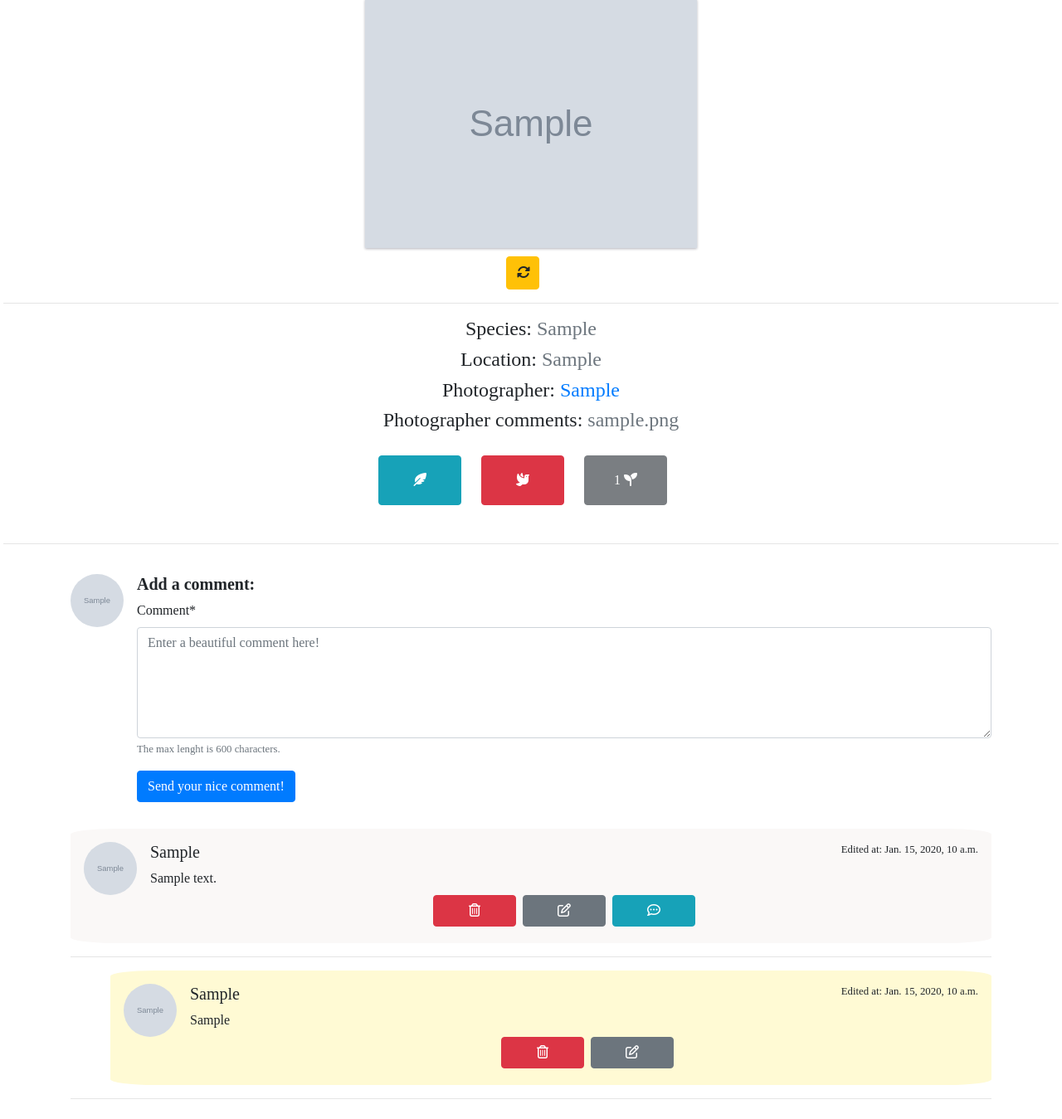
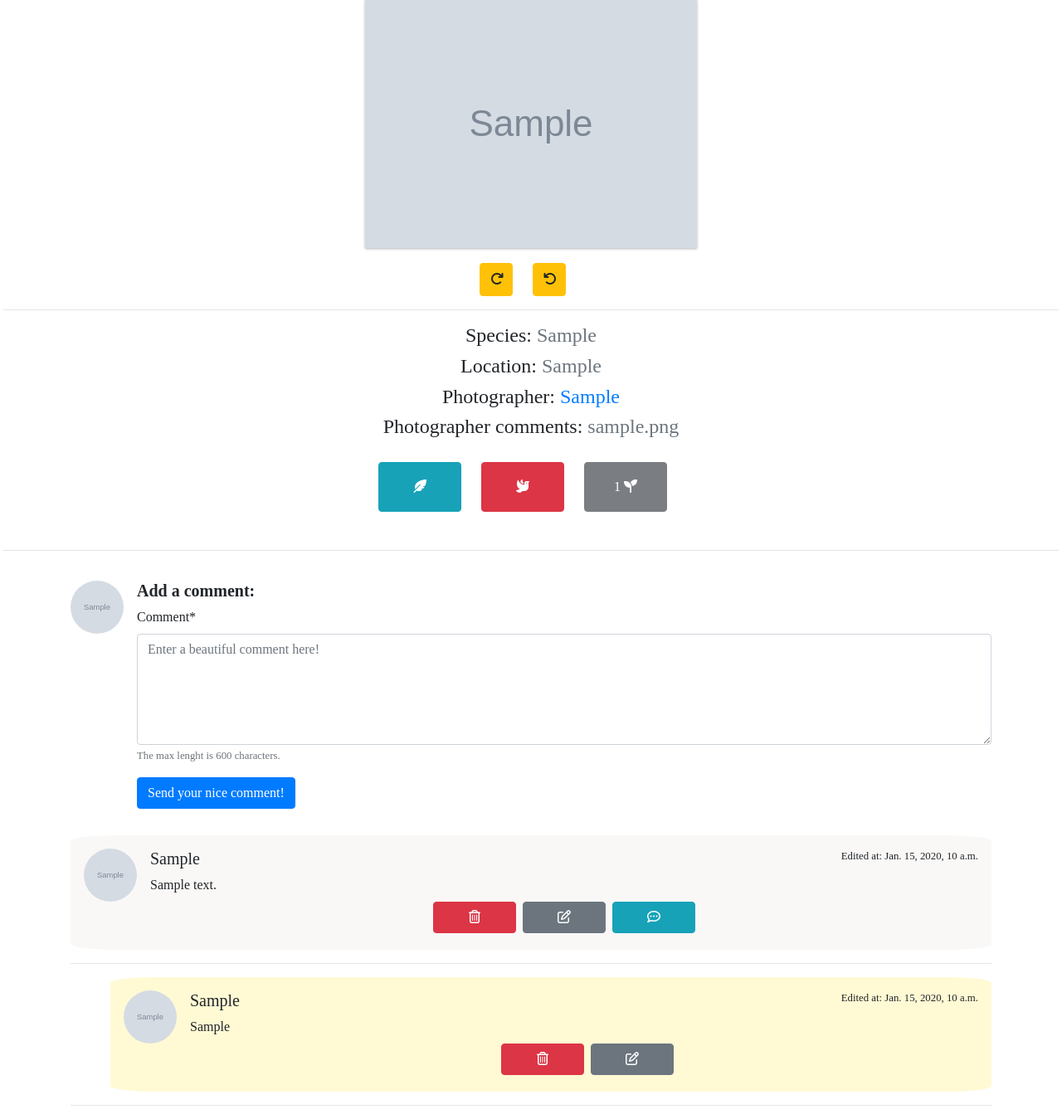
Before and after one commit to sergiojaj/new_whistly, a Django app: page /birds_nest/00000000-0000-0000-0000-000000000001/ in a window 1280 px wide. Shown: the part 216-1565 px from the top of the page at 83% size. Before the commit the page ends 1541 px from the top, so only its background shows below. Run offline with Django 3.2, Linux system fonts and the light colour scheme; a user stored in the database is signed in; tables that the repository leaves empty hold one stand-in row (values such as "Sample post"); grey boxes marked "Sample" are stand-in pictures; some libraries are stand-ins or nearby versions.

Commit message:
custom model rotate method for bird pics

```diff
--- a/birds/utils.py
+++ b/birds/utils.py
@@ -38,7 +38,3 @@ def file_size(value):
     limit = 5242880 # 5 megabytes
     if value.size > limit:
         raise ValidationError('File too large. Size should not exceed 2 MiB')
-
-def rotate_image(image):
-
-    image = Image.open()
--- a/pages/views.py
+++ b/pages/views.py
@@ -120,6 +120,17 @@ class BirdDetailSimpleView(LoginRequiredMixin,View):
 
     def get(self, request, *args, **kwargs):
         view = BirdDetailView.as_view()
+
+        # calls model custom method to rotate image
+        if request.GET.get('name', False):
+            pk = request.GET.get('pk', False)
+            if 'rotate-left' in request.GET.get('name'):
+                bird_obj = get_object_or_404(Bird, pk=pk)
+                bird_obj.rotate_left()
+            elif 'rotate-right' in request.GET.get('name'):
+                bird_obj = get_object_or_404(Bird, pk=pk)
+                bird_obj.rotate_right()
+
         return view(request, *args, **kwargs)
 
     def post(self, request, *args, **kwargs):
--- a/templates/bird/bird_detail.html
+++ b/templates/bird/bird_detail.html
@@ -10,12 +10,23 @@
 <div class="row p-1">
   <div class="container" align=center>
     <hr class="featurette-divider">
-    <img id='bird_image' class="bird_detail_image img-fluid" src="{{bird_detail.picture.url}}" data-src="{holder.js/500x500/auto}" alt="Picture not found">
-    {% if bird_detail.photographer == user %}
-          <button class="btn btn-warning rotate_btn" onclick="rotate_image();">
-            <i class="fas fa-sync-alt"></i>
+    <div class="col-12">
+      <img id='bird_image' class="bird_detail_image img-fluid" src="{{bird_detail.picture.url}}" data-src="{holder.js/500x500/auto}" alt="Picture not found">
+    </div>
+    <div class="col-12 mt-2">
+      {% if bird_detail.photographer == user %}
+        <a href="?name=rotate-left&pk={{bird_detail.pk}}">
+          <button class="btn btn-warning rotate_btn">
+            <i class="fas fa-redo"></i>
           </button>
-    {% endif %}
+        </a>
+        <a href="?name=rotate-right&pk={{bird_detail.pk}}">
+          <button class="btn btn-warning rotate_btn">
+            <i class="fas fa-undo"></i>
+          </button>
+        </a>
+      {% endif %}
+    </div>
   </div>
 
 <!-- bird picture div -->
```
